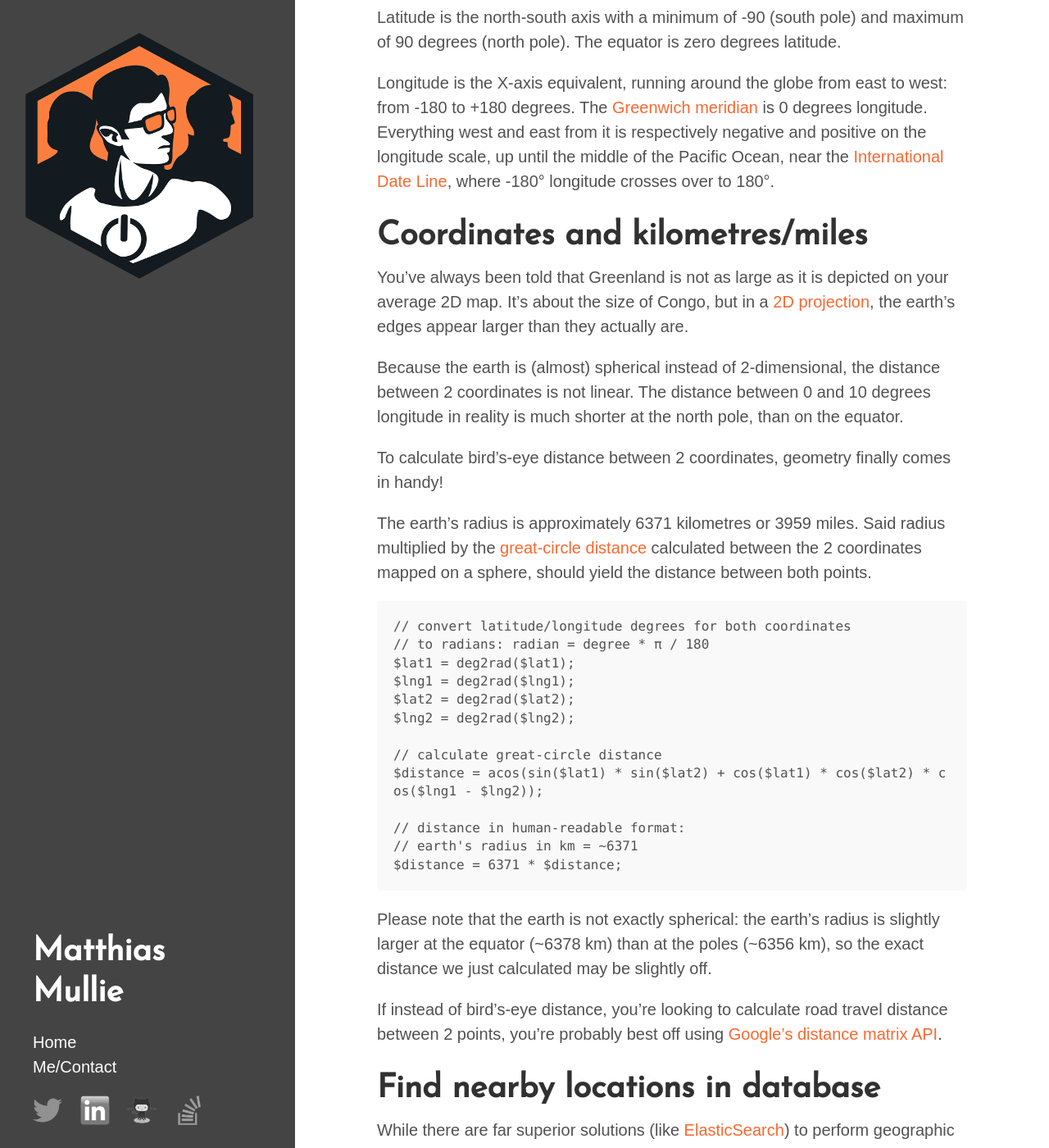
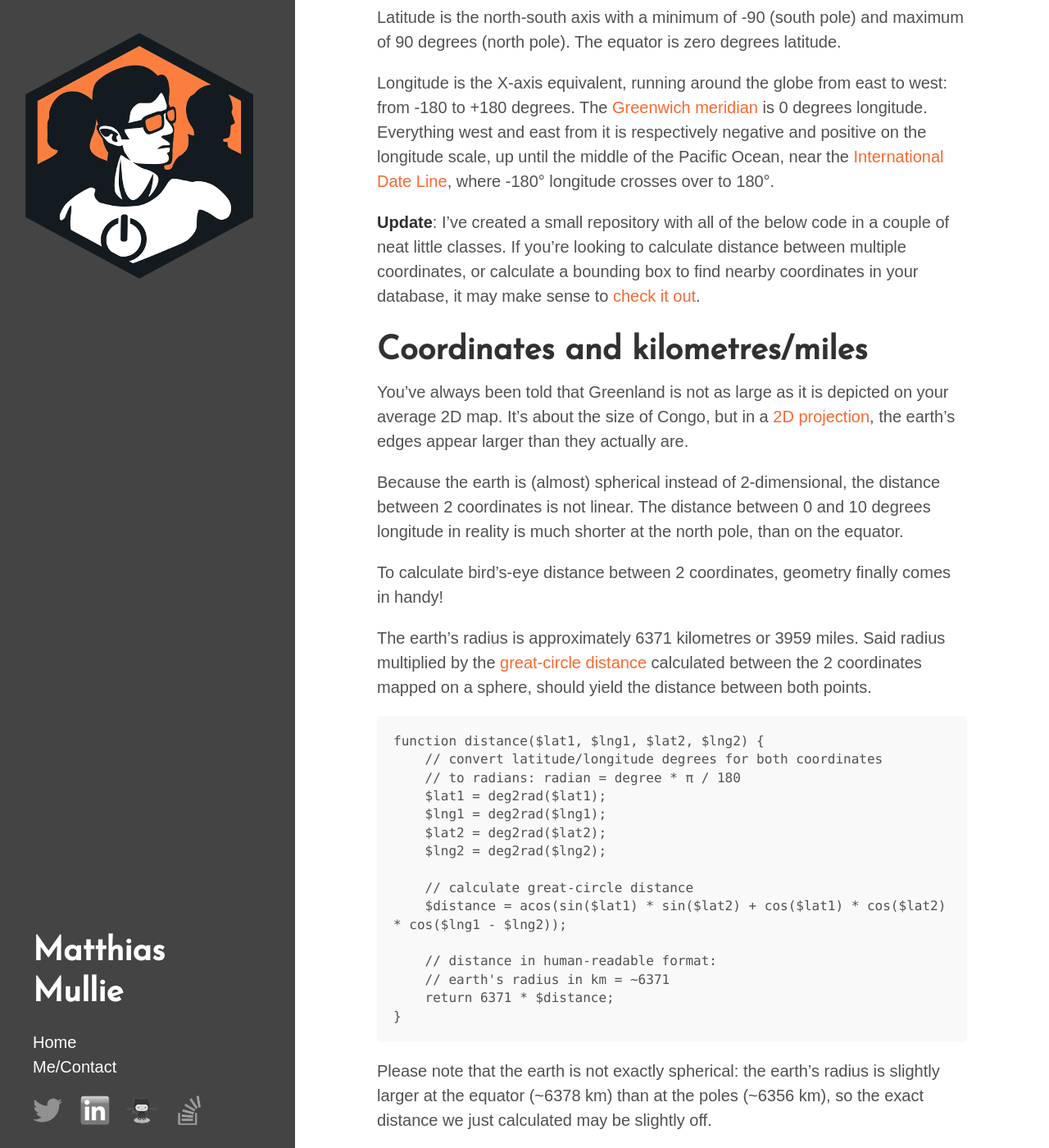
Before and after one commit to matthiasmullie/mullie.eu, a Jekyll site: the page built from _posts/2013-10-04-geographic-searches.md, in a window 1280 px wide and 1400 px high, scrolled down 504 px. Shown: the whole window at 82% size. Built offline with Jekyll 4.4.1, drawn with Linux system fonts in a browser that asks for light colours; Markdown is read by kramdown in place of the engine named in the settings; some of the changed text lies outside the part shown.

Commit message:
Link to new geo repo

```diff
--- a/_posts/2013-10-04-geographic-searches.md
+++ b/_posts/2013-10-04-geographic-searches.md
@@ -16,6 +16,8 @@ Longitude is the X-axis equivalent, running around the globe from east to west:
 
 <!-- more -->
 
+**Update**: I've created a small repository with all of the below code in a couple of neat little classes. If you're looking to calculate distance between multiple coordinates, or calculate a bounding box to find nearby coordinates in your database, it may make sense to [check it out](https://github.com/matthiasmullie/geo).
+
 # Coordinates and kilometres/miles
 
 You've always been told that Greenland is not as large as it is depicted on your average 2D map. It's about the size of Congo, but in a [2D projection](http://en.wikipedia.org/wiki/Mercator_projection), the earth's edges appear larger than they actually are.
@@ -26,19 +28,21 @@ To calculate bird's-eye distance between 2 coordinates, geometry finally comes i
 
 The earth's radius is approximately 6371 kilometres or 3959 miles. Said radius multiplied by the [great-circle distance](http://en.wikipedia.org/wiki/Great-circle_distance) calculated between the 2 coordinates mapped on a sphere, should yield the distance between both points.
 
-    // convert latitude/longitude degrees for both coordinates
-    // to radians: radian = degree * π / 180
-    $lat1 = deg2rad($lat1);
-    $lng1 = deg2rad($lng1);
-    $lat2 = deg2rad($lat2);
-    $lng2 = deg2rad($lng2);
+    function distance($lat1, $lng1, $lat2, $lng2) {
+        // convert latitude/longitude degrees for both coordinates
+        // to radians: radian = degree * π / 180
+        $lat1 = deg2rad($lat1);
+        $lng1 = deg2rad($lng1);
+        $lat2 = deg2rad($lat2);
+        $lng2 = deg2rad($lng2);
 
-    // calculate great-circle distance
-    $distance = acos(sin($lat1) * sin($lat2) + cos($lat1) * cos($lat2) * cos($lng1 - $lng2));
+        // calculate great-circle distance
+        $distance = acos(sin($lat1) * sin($lat2) + cos($lat1) * cos($lat2) * cos($lng1 - $lng2));
 
-    // distance in human-readable format:
-    // earth's radius in km = ~6371
-    $distance = 6371 * $distance;
+        // distance in human-readable format:
+        // earth's radius in km = ~6371
+        return 6371 * $distance;
+    }
 
 Please note that the earth is not exactly spherical: the earth's radius is slightly larger at the equator (~6378 km) than at the poles (~6356 km), so the exact distance we just calculated may be slightly off.
 
```
Also changed, not shown: other parts of _posts/2013-10-04-geographic-searches.md (+2 -1 lines).
